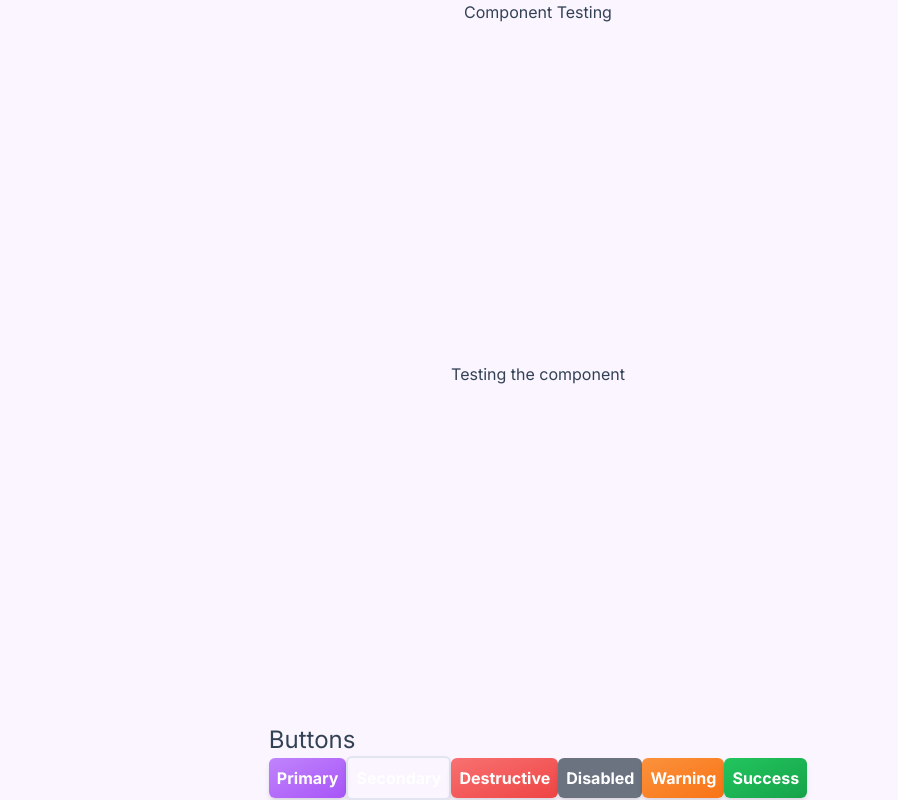
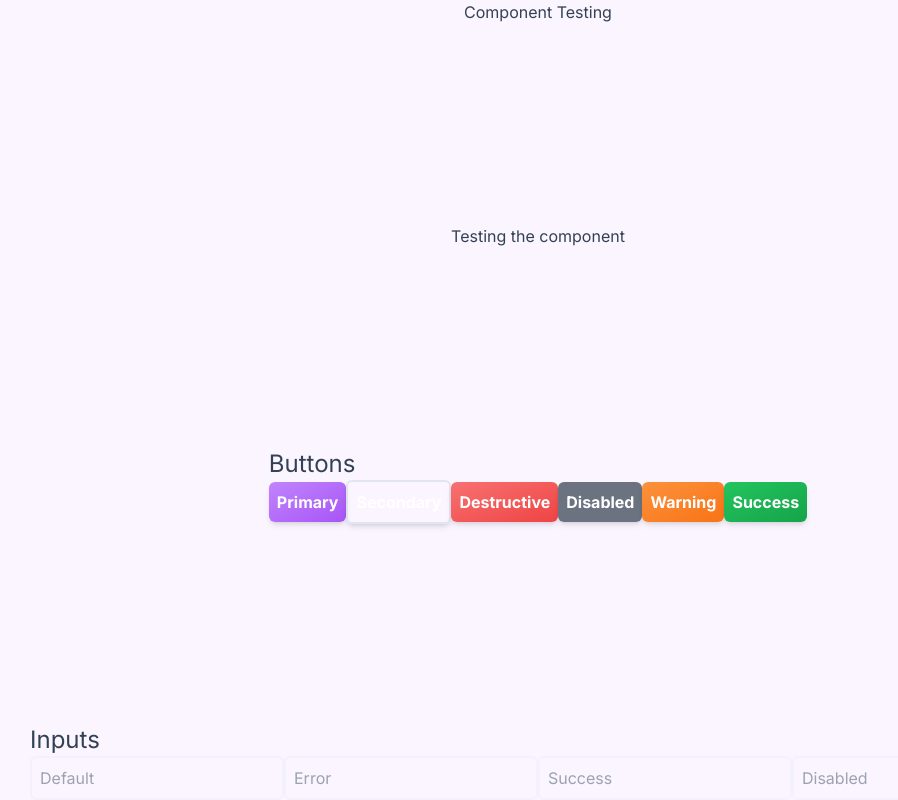
Before and after one commit to Asterki/compass, a Next.js app: page /dev in a window 1280 px wide. Shown: the whole page, without its empty margins (102-1000 px from the left). Built offline with nearby package versions, Linux system fonts and the light colour scheme.

Commit message:
Feat: Input component

```diff
--- a/src/components/input.tsx
+++ b/src/components/input.tsx
@@ -0,0 +1,37 @@
+import React from "react";
+
+interface InputProps extends React.InputHTMLAttributes<HTMLInputElement> {
+    variant?: "default" | "error" | "success" | "disabled";
+    disabled?: boolean;
+}
+
+const Input: React.FC<InputProps> = ({ variant = "default", children, ...props }) => {
+    let variantStyle = "";
+    const baseStyle = "rounded-md border-2 bg-transparent p-2 outline-none transition-all border-slate-200/30 ";
+
+    switch (variant) {
+        case "default":
+            variantStyle = "hover:border-slate-200/50 focus:border-purple-500";
+            break;
+        case "error":
+            variantStyle = "hover:border-red-500/70 focus:border-red-500";
+            break;
+        case "success":
+            variantStyle = "hover:border-green-500/70 focus:border-green-500";
+            break;
+        case "disabled":
+            variantStyle = "hover:border-gray-500/70 focus:border-gray-500";
+            break;
+    }
+
+    return (
+        <input
+            {...props}
+            type="text"
+            disabled={variant === "disabled"}
+            className={`${baseStyle} ${variantStyle} ${props.className}`}
+        />
+    );
+};
+
+export default Input;
--- a/src/pages/dev/index.tsx
+++ b/src/pages/dev/index.tsx
@@ -2,6 +2,7 @@ import { Inter } from "next/font/google";
 const inter = Inter({ subsets: ["latin"] });
 
 import Button from "@/components/button";
+import Input from "@/components/input";
 
 const ComponentTesting = () => {
     return (
@@ -20,6 +21,14 @@ const ComponentTesting = () => {
                 <Button variant="warning">Warning</Button>
                 <Button variant="success">Success</Button>
             </div>
+
+            <div>
+                <h1 className="text-2xl">Inputs</h1>
+                <Input placeholder="Default" />
+                <Input placeholder="Error" variant="error" />
+                <Input placeholder="Success" variant="success" />
+                <Input placeholder="Disabled" variant="disabled" />
+            </div>
         </div>
     );
 };
```
